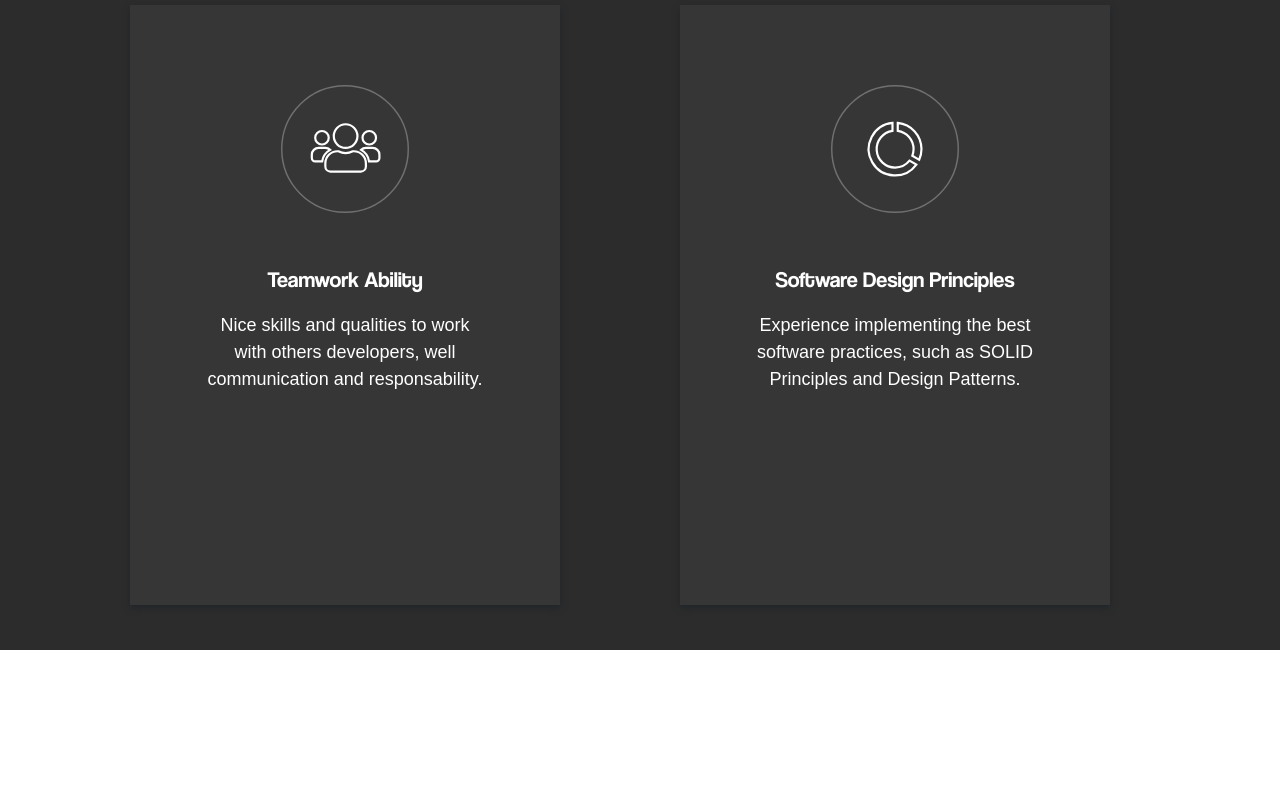
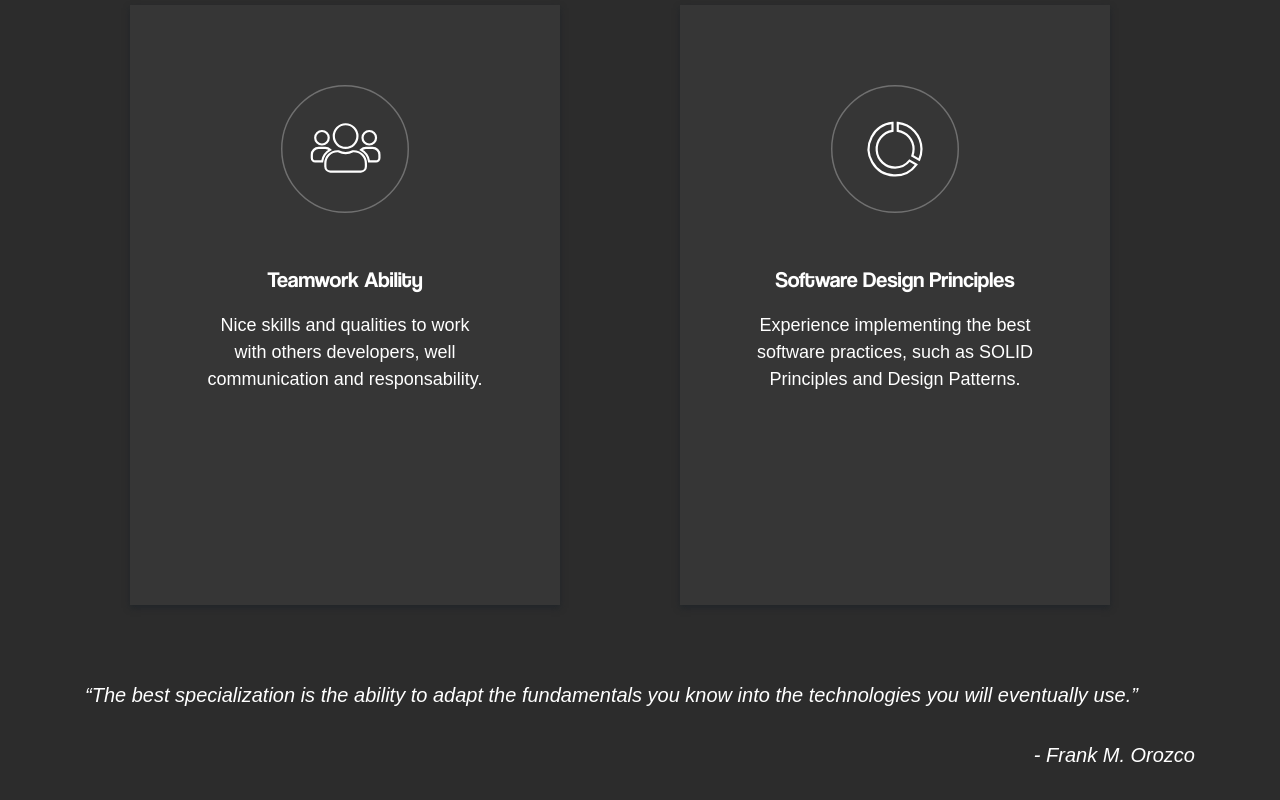
Before and after one commit to FrankcoMiguel/Portfolio, a React app: page / in a window 1280 px wide. Shown: the part 2750-3550 px from the top of the page. Before the commit the page ends 3400 px from the top, so only its background shows below. Built offline with nearby package versions, Linux system fonts and the light colour scheme.

Commit message:
Quote added into summary section

```diff
--- a/src/assets/styles/Summary.scss
+++ b/src/assets/styles/Summary.scss
@@ -11,14 +11,14 @@ section {
 
         .row {
 
+            &:nth-child(1){
+
                 .col-12 {
-
                     &:nth-child(1) {
                         padding-top: 60px;
                     }
 
                     &:nth-child(2){
-
                         text-align: center;
 
                         h1 {
@@ -28,7 +28,6 @@ section {
                     }
 
                     &:nth-child(3){
-
                         text-align: center;
                         margin-top: 60px;
                         font-size: 20px;
@@ -39,6 +38,7 @@ section {
                         }
                     }
 
+                }
             }
 
             &:nth-child(2){
@@ -51,7 +51,30 @@ section {
                 }
             }
 
+            &:nth-child(3) {
+
+                .col-12 {
+
+                    text-align: left;
+                    margin-top: 30px;
+                    font-size: 20px;
+                    q {
+                        font-style: italic;
+                        color: $PrimaryTextColor;
+                        font-family: Arial, Helvetica, sans-serif;
+                    }
+                    p {
+                        padding: 30px 0;
+                        text-align: right;
+                        font-style: italic;
+                        color: $PrimaryTextColor;
+                        font-family: Arial, Helvetica, sans-serif;
+                        font-size: 1.0em;
+                    }
+
                 }
 
             }
         }
+    }
+}
--- a/src/containers/Summary.jsx
+++ b/src/containers/Summary.jsx
@@ -27,6 +27,14 @@ const Summary = () => {
                 <Row>
                     {CardsView}
                 </Row>
+
+                <Row>
+                    <Col xs={12}>
+                        <q>The best specialization is the ability to adapt the fundamentals you know into the technologies you will eventually use.</q>
+                        <p> - Frank M. Orozco</p>
+                    </Col>
+                </Row>
+
             </Container>
         </section>
     )
```
Lines whose indentation alone changed are shown as unchanged.
